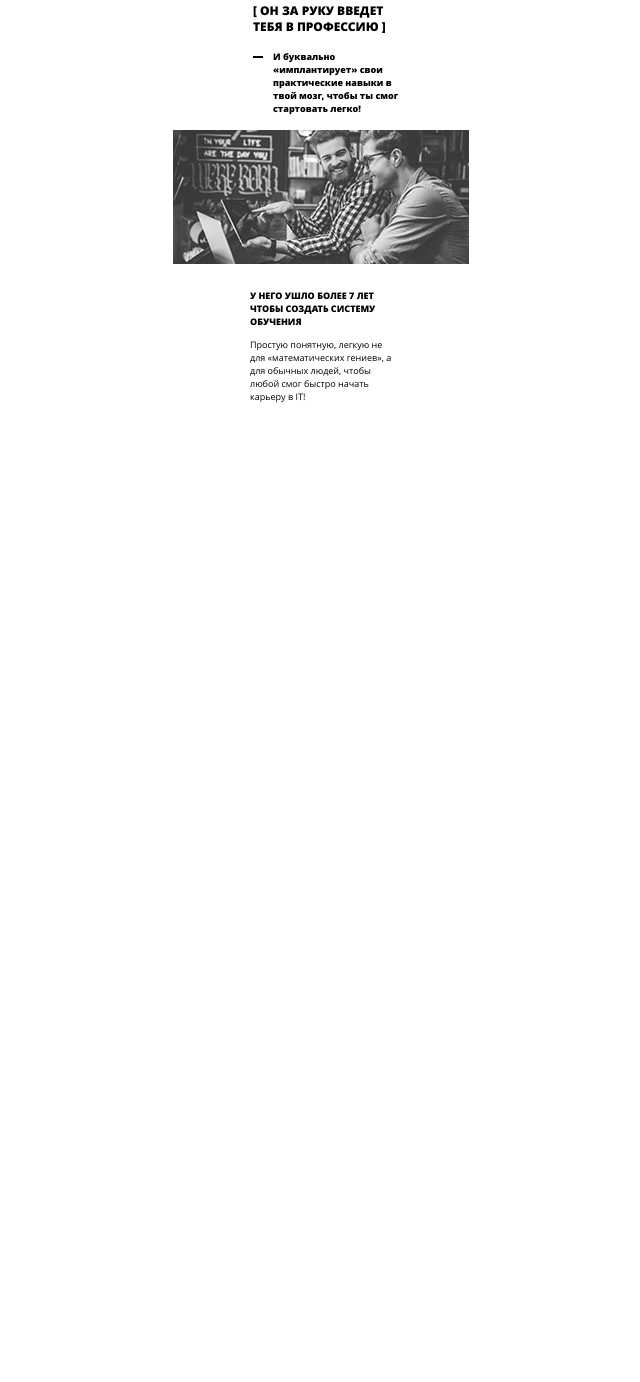
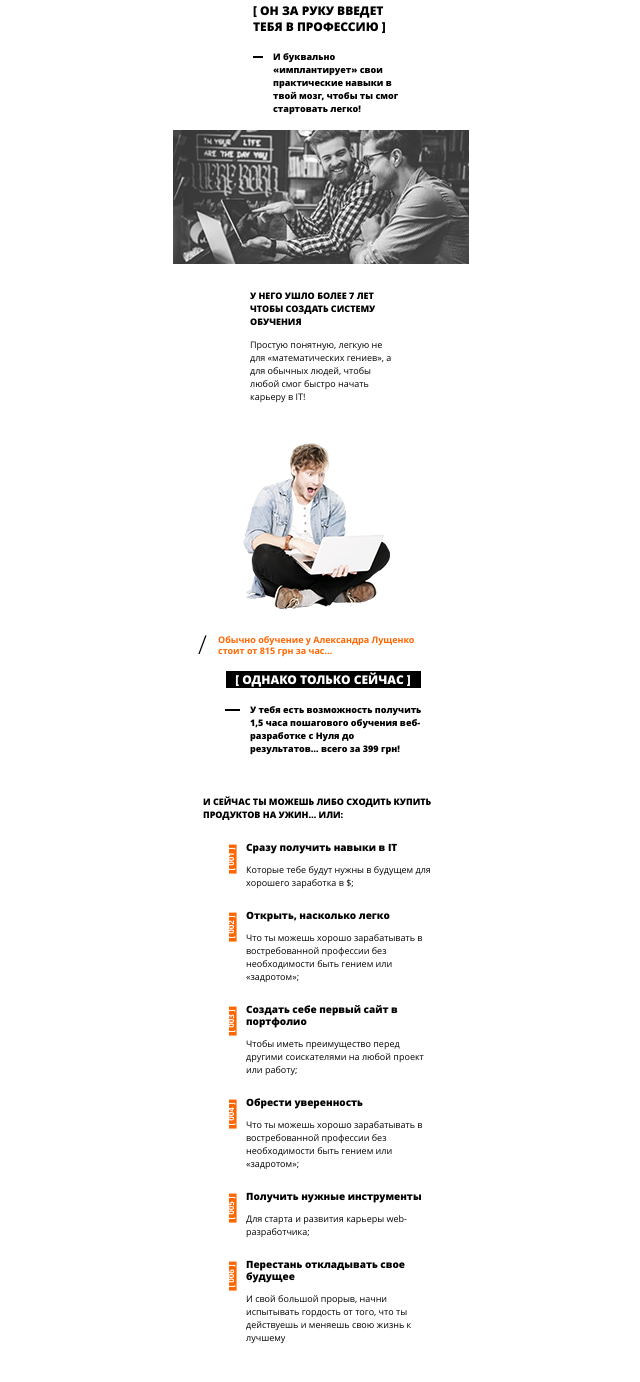
Before and after one commit to arthurtheking/tripwire, a website: page src/index.html in a window 1280 px wide. Shown: the part 7322-8704 px from the top of the page, without its empty margins (317-957 px from the left). Before the commit the page ends 7765 px from the top, so only its background shows below. Drawn offline with Linux system fonts and the light colour scheme; files that its build step writes are made by us from their sources.

Commit message:
added sec 14 320

```diff
--- a/src/index.html
+++ b/src/index.html
@@ -255,6 +255,41 @@
             <p class="text_secondary_m">Простую понятную, легкую не для «математических гениев», а для обычных людей, чтобы любой смог быстро начать карьеру в IT!</p>
         </div>
     </div>
+    <div class="wrapper_n">
+        <div class="container_n">
+            <img src="./img/red-320.png" alt="Shocking">
+            <p class="text_primary_n">Обычно обучение у Александра Лущенко стоит от 815 грн за час… </p>
+            <h3 class="title_n">[ Однако только сейчас ]</h3>
+            <h5 class="subtitle_n">У тебя есть возможность получить 1,5 часа пошагового обучения веб-разработке с Нуля до результатов… всего за 399 грн!</h5>
+            <p class="text_secondary_n">И сейчас ты можешь либо сходить купить продуктов на ужин…  или:</p>
+            <ol class="list_n">
+                <li class="list-item_n">
+                    <h6>Сразу получить навыки в IT</h6>
+                    Которые тебе будут нужны в будущем для хорошего заработка в $;
+                </li>
+                <li class="list-item_n">
+                    <h6>Открыть, насколько легко </h6>
+                    Что ты можешь хорошо зарабатывать в востребованной профессии без необходимости быть гением или «задротом»;
+                </li>
+                <li class="list-item_n">
+                    <h6>Создать себе первый сайт в портфолио</h6>
+                    Чтобы иметь преимущество перед другими соискателями на любой проект или работу;
+                </li>
+                <li class="list-item_n">
+                    <h6>Обрести уверенность</h6>
+                    Что ты можешь хорошо зарабатывать в востребованной профессии без необходимости быть гением или «задротом»;
+                </li>
+                <li class="list-item_n">
+                    <h6>Получить нужные инструменты</h6>
+                    Для старта и развития карьеры web-разработчика;
+                </li>
+                <li class="list-item_n">
+                    <h6>Перестань откладывать свое будущее</h6>
+                    И свой большой прорыв, начни испытывать гордость от того, что ты действуешь и меняешь свою жизнь к лучшему
+                </li>
+            </ol>
+        </div>
+    </div>
 </body>
 
 </html>
--- a/src/sass/components/_header.scss
+++ b/src/sass/components/_header.scss
@@ -93,6 +93,7 @@
 }
 .link_buy_a:hover {
   color: #fff;
-  background-color: #11a8b6;
+  background-color: rgb(17, 168, 182);
   text-decoration: none;
+  box-shadow: 0px 5px 5px 0px rgba(17,168,182,0.2);
 }
--- a/src/sass/components/_section_l.scss
+++ b/src/sass/components/_section_l.scss
@@ -35,6 +35,10 @@
     left:-20px;
     border-bottom: 2px solid #000;
 }
+.subtitle_l>span {
+    background-color: #16ebfe;
+    display: inline;
+}
 .container_l>img {
     margin-left: 55px;
     margin-bottom: 25px;
--- /dev/null
+++ b/src/sass/components/_section_n.scss
@@ -0,0 +1,123 @@
+.wrapper_n {
+    min-width: 320px;
+    color: #000000;
+    font-family: 'Open Sans', sans-serif;
+}
+.container_n {
+    width: 300px;
+    margin-left: auto;
+    margin-right: auto;
+    padding-bottom: 40px;
+}
+.title_n {
+    font-size: 12px;
+    line-height: 16px;
+    font-weight: 900;
+    text-transform: uppercase;
+    width: 195px;
+    text-align: center;
+    margin-left: auto;
+    margin-right: auto;
+    margin-bottom: 15px;
+    color: #ffffff;
+    background-color: #000000;
+    padding-top: 1px;
+}
+.text_primary_n {
+    font-size: 9px;
+    line-height: 11px;
+    font-weight: 700;
+    color: #ff6600;
+    width: 220px;
+    margin-left: 45px;
+    position: relative;
+    margin-bottom: 15px;
+}
+.text_primary_n::before {
+    content: '/';
+    font-size: 26px;
+    line-height: 30px;
+    position: absolute;
+    left: -20px;
+    top: -5px;
+    color: #000000;
+    font-weight: 300;
+}
+.container_n>img {
+    margin-bottom: 25px;
+    margin-left: 70px;
+}
+.subtitle_n {
+    font-size: 9px;
+    line-height: 13px;
+    font-weight: 900;
+    width: 175px;
+    margin-left: 77px;
+    position: relative;
+    margin-bottom: 40px;
+}
+.subtitle_n::before {
+    content: '';
+    width: 15px;
+    position: absolute;
+    top: 6px;
+    left:-25px;
+    border-bottom: 2px solid #000;
+}
+.text_secondary_n  {
+    width: 240px;
+    margin-left: 30px;
+    font-size: 9px;
+    line-height: 13px;
+    font-weight: 900;
+    margin-bottom: 20px;
+    text-transform: uppercase;
+    margin-bottom: 20px;
+}
+.list_n {
+    padding-left: 20px;
+    margin-left: 53px;
+    width: 205px;
+    font-size: 9px;
+    line-height: 13px;
+    margin-bottom: 0px;
+    counter-reset: number;
+    list-style: none;
+    margin-bottom: 35px;
+}
+.list-item_n {
+    margin-bottom: 20px;
+    position: relative;
+}
+.list-item_n:last-of-type {
+    margin-bottom: 0px;
+}
+.list-item_n::before {
+    counter-increment: number;
+    content: "[ 00" counter(number) " ]";
+    position: absolute;
+    top: 12px;
+    left: -30px;
+    display: inline-block;
+    transform: rotateZ(-90deg);
+    font-size: 8px;
+    line-height: 12px;
+    color: #ffffff;
+    background-color: #ff6600;
+    font-weight: 700;
+    padding: 0px 3px 0px 3px;
+}
+.list-item_n::after {
+    content: '';
+    display: inline-block;
+    position: absolute;
+    top: 3px;
+    left: -22px;
+    background-color: #ffffff;
+    width: 5px;
+    height: 30px;
+}
+.list-item_n>h6 {
+    margin-bottom: 10px;
+    font-weight: 900;
+}
--- a/src/sass/main.scss
+++ b/src/sass/main.scss
@@ -16,3 +16,4 @@
 @import "./components/_section_k.scss";
 @import "./components/_section_l.scss";
 @import "./components/_section_m.scss";
+@import "./components/_section_n.scss";
```
Also changed, not shown: build/css/stylesheet.css, build/img/red-320.png (added), build/index.html, src/img/red-320.png (added).
